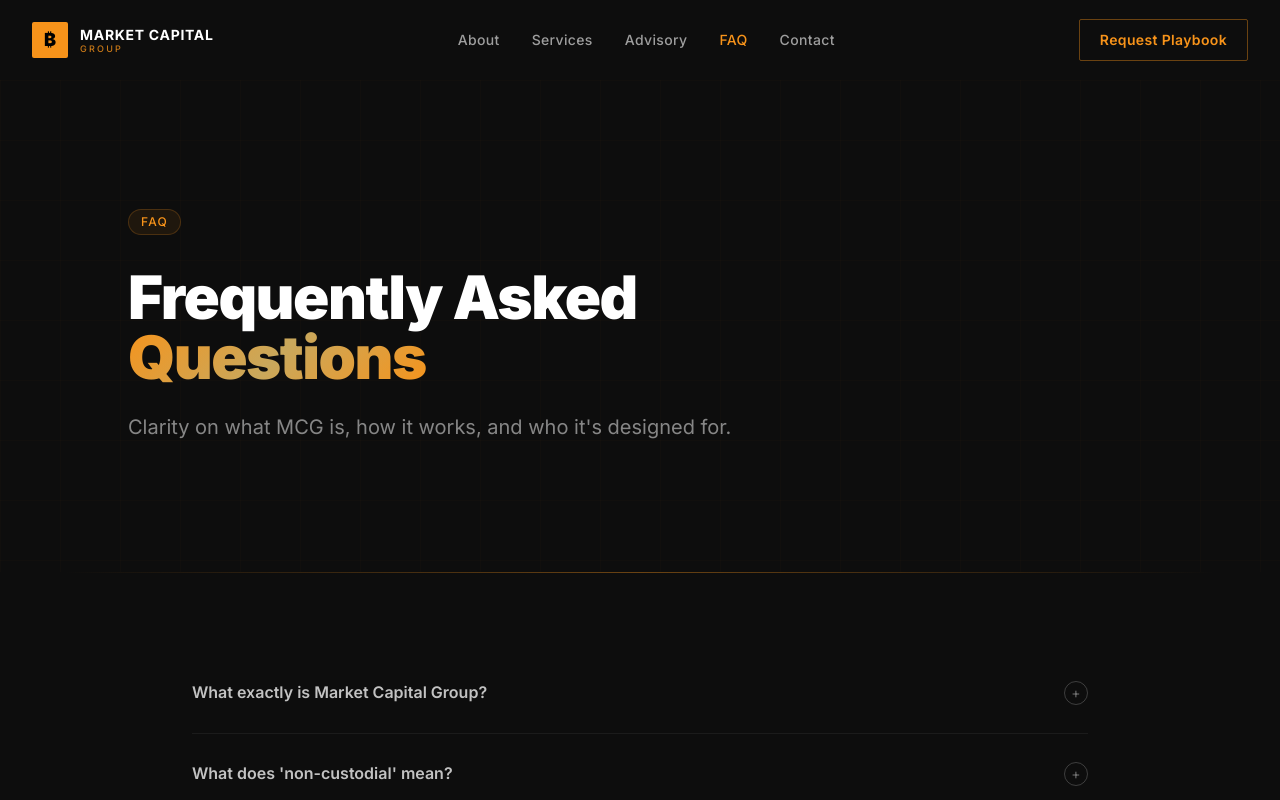
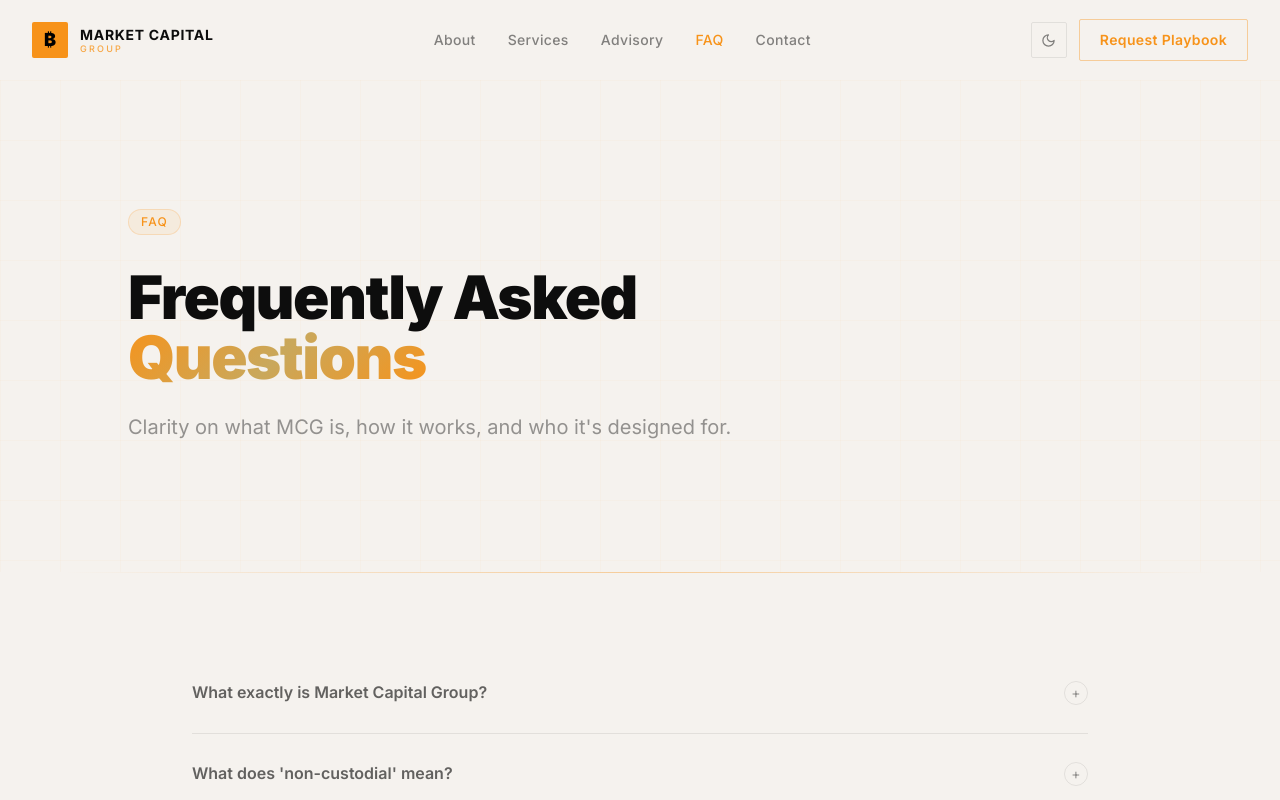
Before and after one commit to Mohammad-Hannan/mcg-website, a Next.js app: page /faq in a window 1280 px wide. Shown: the top 800 px of the page. Built offline with nearby package versions, Linux system fonts and the light colour scheme.

Commit message:
Add dark/light theme toggle

```diff
--- a/app/globals.css
+++ b/app/globals.css
@@ -10,6 +10,109 @@
   --bitcoin-dark: #D4780E;
   --obsidian: #0D0D0D;
   --gold: #C9A85C;
+
+  /* Dark theme (default) */
+  --bg-primary: #0D0D0D;
+  --bg-secondary: #111111;
+  --bg-card: rgba(255,255,255,0.02);
+  --bg-card-hover: rgba(255,255,255,0.04);
+  --border-subtle: rgba(255,255,255,0.06);
+  --border-hover: rgba(247,147,26,0.15);
+  --text-primary: #FAFAFA;
+  --text-secondary: rgba(255,255,255,0.55);
+  --text-muted: rgba(255,255,255,0.30);
+  --text-faint: rgba(255,255,255,0.20);
+  --grid-line: rgba(247,147,26,0.04);
+  --nav-bg: rgba(13,13,13,0.95);
+  --glow-color: rgba(247,147,26,0.12);
+}
+
+/* Light theme overrides */
+[data-theme="light"] {
+  --bg-primary: #F5F2EE;
+  --bg-secondary: #EEEBE5;
+  --bg-card: rgba(0,0,0,0.03);
+  --bg-card-hover: rgba(0,0,0,0.05);
+  --border-subtle: rgba(0,0,0,0.08);
+  --border-hover: rgba(247,147,26,0.30);
+  --text-primary: #0D0D0D;
+  --text-secondary: rgba(0,0,0,0.60);
+  --text-muted: rgba(0,0,0,0.40);
+  --text-faint: rgba(0,0,0,0.25);
+  --grid-line: rgba(247,147,26,0.06);
+  --nav-bg: rgba(245,242,238,0.95);
+  --glow-color: rgba(247,147,26,0.10);
+}
+
+/* Apply theme variables to base elements */
+body {
+  background-color: var(--bg-primary) !important;
+  color: var(--text-primary) !important;
+  transition: background-color 0.3s ease, color 0.3s ease;
+}
+
+[data-theme="light"] .card-glass {
+  background: var(--bg-card) !important;
+  border-color: var(--border-subtle) !important;
+}
+[data-theme="light"] .card-glass:hover {
+  background: var(--bg-card-hover) !important;
+  border-color: var(--border-hover) !important;
+}
+[data-theme="light"] .bg-obsidian-900,
+[data-theme="light"] .bg-obsidian-800\/30,
+[data-theme="light"] .bg-obsidian-800\/60 {
+  background-color: var(--bg-primary) !important;
+}
+[data-theme="light"] .bg-obsidian-700 {
+  background-color: var(--bg-secondary) !important;
+}
+[data-theme="light"] .text-white {
+  color: var(--text-primary) !important;
+}
+[data-theme="light"] .text-white\/90,
+[data-theme="light"] .text-white\/75,
+[data-theme="light"] .text-white\/70,
+[data-theme="light"] .text-white\/60 {
+  color: var(--text-secondary) !important;
+}
+[data-theme="light"] .text-white\/55,
+[data-theme="light"] .text-white\/50,
+[data-theme="light"] .text-white\/45,
+[data-theme="light"] .text-white\/40,
+[data-theme="light"] .text-white\/35 {
+  color: var(--text-muted) !important;
+}
+[data-theme="light"] .text-white\/30,
+[data-theme="light"] .text-white\/25,
+[data-theme="light"] .text-white\/20,
+[data-theme="light"] .text-white\/15 {
+  color: var(--text-faint) !important;
+}
+[data-theme="light"] .border-white\/\[0\.04\],
+[data-theme="light"] .border-white\/\[0\.06\],
+[data-theme="light"] .border-white\/\[0\.08\],
+[data-theme="light"] .border-white\/10,
+[data-theme="light"] .border-white\/20 {
+  border-color: var(--border-subtle) !important;
+}
+[data-theme="light"] .bg-grid {
+  background-image:
+    linear-gradient(var(--grid-line) 1px, transparent 1px),
+    linear-gradient(90deg, var(--grid-line) 1px, transparent 1px) !important;
+}
+[data-theme="light"] .divide-white\/\[0\.04\] > * + * {
+  border-color: var(--border-subtle) !important;
+}
+[data-theme="light"] input,
+[data-theme="light"] textarea {
+  background-color: var(--bg-secondary) !important;
+  border-color: var(--border-subtle) !important;
+  color: var(--text-primary) !important;
+}
+[data-theme="light"] input::placeholder,
+[data-theme="light"] textarea::placeholder {
+  color: var(--text-muted) !important;
 }
 
 * {
--- a/app/layout.tsx
+++ b/app/layout.tsx
@@ -3,6 +3,7 @@ import { Inter } from "next/font/google";
 import "./globals.css";
 import Navigation from "@/components/Navigation";
 import Footer from "@/components/Footer";
+import ThemeProvider from "@/components/ThemeProvider";
 
 const inter = Inter({
   subsets: ["latin"],
@@ -33,9 +34,11 @@ export default function RootLayout({
   return (
     <html lang="en" className={`${inter.variable} scroll-smooth`}>
       <body className="bg-obsidian-900 text-white antialiased overflow-x-hidden">
-        <Navigation />
-        <main>{children}</main>
-        <Footer />
+        <ThemeProvider>
+          <Navigation />
+          <main>{children}</main>
+          <Footer />
+        </ThemeProvider>
       </body>
     </html>
   );
--- a/components/Navigation.tsx
+++ b/components/Navigation.tsx
@@ -4,7 +4,8 @@ import { useState, useEffect } from "react";
 import Link from "next/link";
 import { usePathname } from "next/navigation";
 import { motion, AnimatePresence } from "framer-motion";
-import { Menu, X } from "lucide-react";
+import { Menu, X, Sun, Moon } from "lucide-react";
+import { useTheme } from "@/components/ThemeProvider";
 
 const navLinks = [
   { label: "About", href: "/about" },
@@ -14,9 +15,48 @@ const navLinks = [
   { label: "Contact", href: "/contact" },
 ];
 
+function ThemeToggle() {
+  const { theme, toggle } = useTheme();
+  return (
+    <motion.button
+      onClick={toggle}
+      whileTap={{ scale: 0.9 }}
+      aria-label="Toggle theme"
+      className="relative w-9 h-9 flex items-center justify-center rounded-sm border border-white/10 hover:border-bitcoin/30 transition-colors duration-200 group overflow-hidden"
+    >
+      <AnimatePresence mode="wait" initial={false}>
+        {theme === "dark" ? (
+          <motion.span
+            key="sun"
+            initial={{ opacity: 0, rotate: -90, scale: 0.5 }}
+            animate={{ opacity: 1, rotate: 0, scale: 1 }}
+            exit={{ opacity: 0, rotate: 90, scale: 0.5 }}
+            transition={{ duration: 0.2 }}
+            className="absolute"
+          >
+            <Sun size={15} className="text-white/50 group-hover:text-bitcoin transition-colors duration-200" />
+          </motion.span>
+        ) : (
+          <motion.span
+            key="moon"
+            initial={{ opacity: 0, rotate: 90, scale: 0.5 }}
+            animate={{ opacity: 1, rotate: 0, scale: 1 }}
+            exit={{ opacity: 0, rotate: -90, scale: 0.5 }}
+            transition={{ duration: 0.2 }}
+            className="absolute"
+          >
+            <Moon size={15} className="text-obsidian-900/50 group-hover:text-bitcoin transition-colors duration-200" />
+          </motion.span>
+        )}
+      </AnimatePresence>
+    </motion.button>
+  );
+}
+
 export default function Navigation() {
   const [scrolled, setScrolled] = useState(false);
   const [mobileOpen, setMobileOpen] = useState(false);
+  const { theme } = useTheme();
   const pathname = usePathname();
 
   useEffect(() => {
@@ -29,6 +69,8 @@ export default function Navigation() {
     setMobileOpen(false);
   }, [pathname]);
 
+  const isLight = theme === "light";
+
   return (
     <>
       <motion.header
@@ -37,7 +79,7 @@ export default function Navigation() {
         transition={{ duration: 0.6, ease: [0.22, 1, 0.36, 1] }}
         className={`fixed top-0 left-0 right-0 z-50 transition-all duration-500 ${
           scrolled
-            ? "bg-obsidian-900/95 backdrop-blur-xl border-b border-white/[0.04]"
+            ? `backdrop-blur-xl border-b ${isLight ? "bg-[#F5F2EE]/95 border-black/[0.06]" : "bg-obsidian-900/95 border-white/[0.04]"}`
             : "bg-transparent"
         }`}
       >
@@ -52,7 +94,7 @@ export default function Navigation() {
                 <div className="absolute inset-0 rounded-sm bg-bitcoin opacity-0 group-hover:opacity-30 blur-md transition-opacity duration-300" />
               </div>
               <div>
-                <div className="text-white font-bold text-sm tracking-wider uppercase leading-none">
+                <div className={`font-bold text-sm tracking-wider uppercase leading-none transition-colors duration-300 ${isLight ? "text-obsidian-900" : "text-white"}`}>
                   Market Capital
                 </div>
                 <div className="text-bitcoin/80 text-[9px] tracking-[0.25em] uppercase font-medium leading-none mt-0.5">
@@ -70,6 +112,8 @@ export default function Navigation() {
                   className={`text-sm font-medium tracking-wide transition-colors duration-200 animated-underline ${
                     pathname === link.href
                       ? "text-bitcoin"
+                      : isLight
+                      ? "text-obsidian-900/50 hover:text-obsidian-900"
                       : "text-white/60 hover:text-white"
                   }`}
                 >
@@ -78,8 +122,9 @@ export default function Navigation() {
               ))}
             </nav>
 
-            {/* CTA */}
-            <div className="hidden md:flex items-center gap-4">
+            {/* CTA + Toggle */}
+            <div className="hidden md:flex items-center gap-3">
+              <ThemeToggle />
               <Link
                 href="/contact"
                 className="group relative inline-flex items-center gap-2 px-5 py-2.5 text-sm font-semibold tracking-wide overflow-hidden rounded-sm border border-bitcoin/40 text-bitcoin hover:text-black transition-colors duration-300"
@@ -89,14 +134,17 @@ export default function Navigation() {
               </Link>
             </div>
 
-            {/* Mobile menu button */}
+            {/* Mobile: toggle + hamburger */}
+            <div className="md:hidden flex items-center gap-2">
+              <ThemeToggle />
               <button
                 onClick={() => setMobileOpen(!mobileOpen)}
-              className="md:hidden p-2 text-white/70 hover:text-white transition-colors"
+                className={`p-2 transition-colors ${isLight ? "text-obsidian-900/60 hover:text-obsidian-900" : "text-white/70 hover:text-white"}`}
                 aria-label="Toggle menu"
               >
                 {mobileOpen ? <X size={20} /> : <Menu size={20} />}
               </button>
+            </div>
           </div>
         </div>
       </motion.header>
@@ -109,7 +157,7 @@ export default function Navigation() {
             animate={{ opacity: 1, y: 0 }}
             exit={{ opacity: 0, y: -20 }}
             transition={{ duration: 0.25 }}
-            className="fixed inset-0 z-40 bg-obsidian-900/98 backdrop-blur-xl pt-20 md:hidden"
+            className={`fixed inset-0 z-40 backdrop-blur-xl pt-20 md:hidden ${isLight ? "bg-[#F5F2EE]/98" : "bg-obsidian-900/98"}`}
           >
             <div className="px-6 py-8 flex flex-col gap-2">
               {navLinks.map((link, i) => (
@@ -121,10 +169,12 @@ export default function Navigation() {
                 >
                   <Link
                     href={link.href}
-                    className={`block py-4 text-xl font-medium border-b border-white/[0.06] transition-colors ${
+                    className={`block py-4 text-xl font-medium border-b transition-colors ${
                       pathname === link.href
                         ? "text-bitcoin"
-                        : "text-white/70 hover:text-white"
+                        : isLight
+                        ? "text-obsidian-900/60 hover:text-obsidian-900 border-black/[0.06]"
+                        : "text-white/70 hover:text-white border-white/[0.06]"
                     }`}
                   >
                     {link.label}
--- /dev/null
+++ b/components/ThemeProvider.tsx
@@ -0,0 +1,55 @@
+"use client";
+
+import { createContext, useContext, useEffect, useState } from "react";
+
+type Theme = "dark" | "light";
+
+interface ThemeContextValue {
+  theme: Theme;
+  toggle: () => void;
+}
+
+const ThemeContext = createContext<ThemeContextValue>({
+  theme: "dark",
+  toggle: () => {},
+});
+
+export function useTheme() {
+  return useContext(ThemeContext);
+}
+
+export default function ThemeProvider({ children }: { children: React.ReactNode }) {
+  const [theme, setTheme] = useState<Theme>("dark");
+  const [mounted, setMounted] = useState(false);
+
+  useEffect(() => {
+    const stored = localStorage.getItem("mcg-theme") as Theme | null;
+    const preferred = window.matchMedia("(prefers-color-scheme: light)").matches ? "light" : "dark";
+    const initial = stored ?? preferred;
+    setTheme(initial);
+    document.documentElement.setAttribute("data-theme", initial);
+    setMounted(true);
+  }, []);
+
+  const toggle = () => {
+    const next: Theme = theme === "dark" ? "light" : "dark";
+    setTheme(next);
+    document.documentElement.setAttribute("data-theme", next);
+    localStorage.setItem("mcg-theme", next);
+  };
+
+  // Prevent flash — hide until mounted
+  if (!mounted) {
+    return (
+      <ThemeContext.Provider value={{ theme, toggle }}>
+        <div style={{ visibility: "hidden" }}>{children}</div>
+      </ThemeContext.Provider>
+    );
+  }
+
+  return (
+    <ThemeContext.Provider value={{ theme, toggle }}>
+      {children}
+    </ThemeContext.Provider>
+  );
+}
```
Lines whose indentation alone changed are shown as unchanged.
